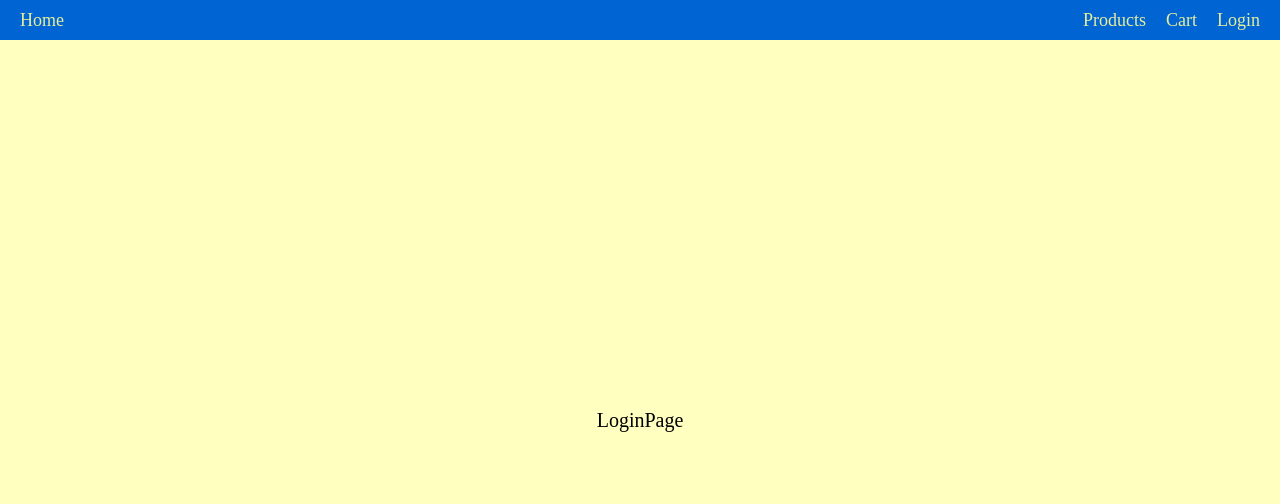
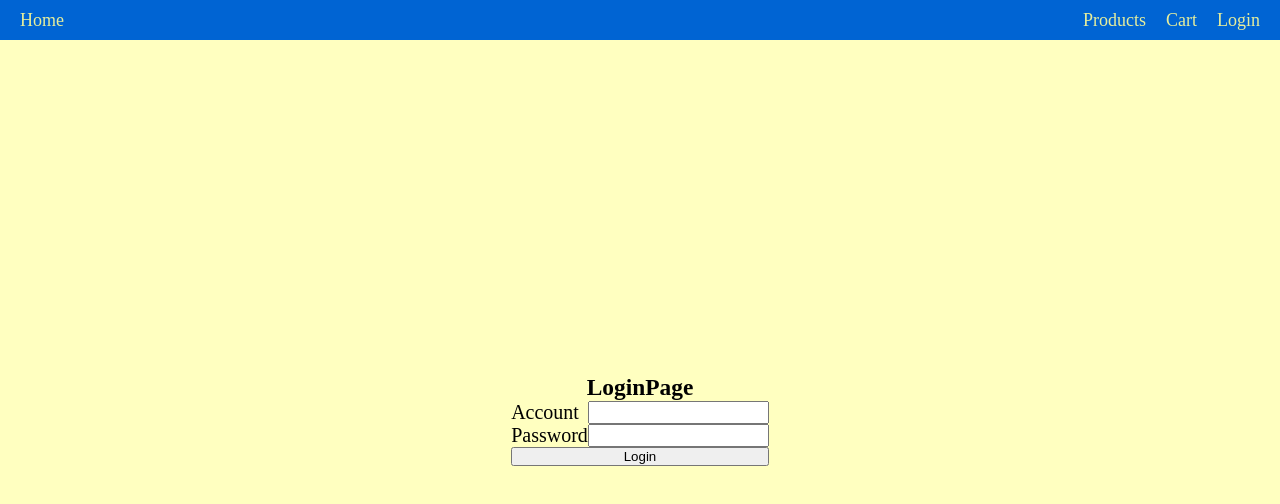
Before and after one commit to JW9506/basic-react-e-commerce-crud, a React (Create React App) app: page /login in a window 1280 px wide. Shown: the top 504 px of the page. Built offline with nearby package versions, Linux system fonts and the light colour scheme.

Commit message:
feat: header respond to currUser redux state

```diff
--- a/src/components/Header/Header.jsx
+++ b/src/components/Header/Header.jsx
@@ -1,8 +1,9 @@
 import React from "react"
 import { Link } from "react-router-dom"
+import { connect } from "react-redux"
 import "./Header.scss"
 
-const Header = () => {
+const Header = ({ currentUser }) => {
   return (
     <div className="Header">
       <div className="left">
@@ -17,12 +18,20 @@ const Header = () => {
         <Link to="/cart" className="cart">
           Cart
         </Link>
-        <Link to="/login" className="login">
-          Login
-        </Link>
+        {currentUser ? (
+          <span>Welcome, {currentUser}</span>
+        ) : (
+          <Link to="/login" className="login">
+            Login
+          </Link>
+        )}
       </div>
     </div>
   )
 }
 
-export default Header
+const mapStateToProps = (state) => ({
+  currentUser: state.user.currentUser,
+})
+
+export default connect(mapStateToProps)(Header)
--- a/src/components/Header/Header.scss
+++ b/src/components/Header/Header.scss
@@ -5,7 +5,8 @@
   background-color: #0064d3;
   justify-content: space-between;
   align-items: center;
-  & a {
+  & a,
+  & span {
     text-decoration: none;
     color: #e6ee9c;
   }
--- /dev/null
+++ b/src/components/LoginWindow/LoginWindow.jsx
@@ -0,0 +1,48 @@
+import React from "react"
+import useInput from "hooks/useInput"
+import { connect } from "react-redux"
+import { bindActionCreators } from "@reduxjs/toolkit"
+import { setCurrentUser } from "reduxStore/user"
+import "./LoginWindow.scss"
+
+const LoginWindow = ({ setCurrentUser }) => {
+  const { state, changeHandler } = useInput("account", "password")
+  const { account, password } = state
+  const loginHandler = (e) => {
+    e.preventDefault()
+    setCurrentUser(state.account)
+  }
+  return (
+    <div className="LoginWindow">
+      <form className="form" onSubmit={loginHandler}>
+        <div className="form-control">
+          <label htmlFor="account">Account</label>
+          <input
+            type="text"
+            id="account"
+            name="account"
+            value={account}
+            onChange={changeHandler}
+          />
+        </div>
+        <div className="form-control">
+          <label htmlFor="password">Password</label>
+          <input
+            type="password"
+            id="password"
+            name="password"
+            value={password}
+            onChange={changeHandler}
+          />
+        </div>
+        <button>Login</button>
+      </form>
+    </div>
+  )
+}
+
+const mapDispatchToProps = (dispatch) => ({
+  setCurrentUser: bindActionCreators(setCurrentUser, dispatch),
+})
+
+export default connect(null, mapDispatchToProps)(LoginWindow)
--- /dev/null
+++ b/src/components/LoginWindow/LoginWindow.scss
@@ -0,0 +1,10 @@
+.LoginWindow {
+  .form {
+    display: flex;
+    flex-direction: column;
+    .form-control {
+      display: flex;
+      justify-content: space-between;
+    }
+  }
+}
--- a/src/pages/LoginPage/LoginPage.jsx
+++ b/src/pages/LoginPage/LoginPage.jsx
@@ -1,7 +1,13 @@
 import React from "react"
+import LoginWindow from "components/LoginWindow/LoginWindow"
 
 const LoginPage = () => {
-  return <div className="LoginPage">LoginPage</div>
+  return (
+    <div className="LoginPage">
+      <h3 style={{ textAlign: "center" }}>LoginPage</h3>
+      <LoginWindow />
+    </div>
+  )
 }
 
 export default LoginPage
```
